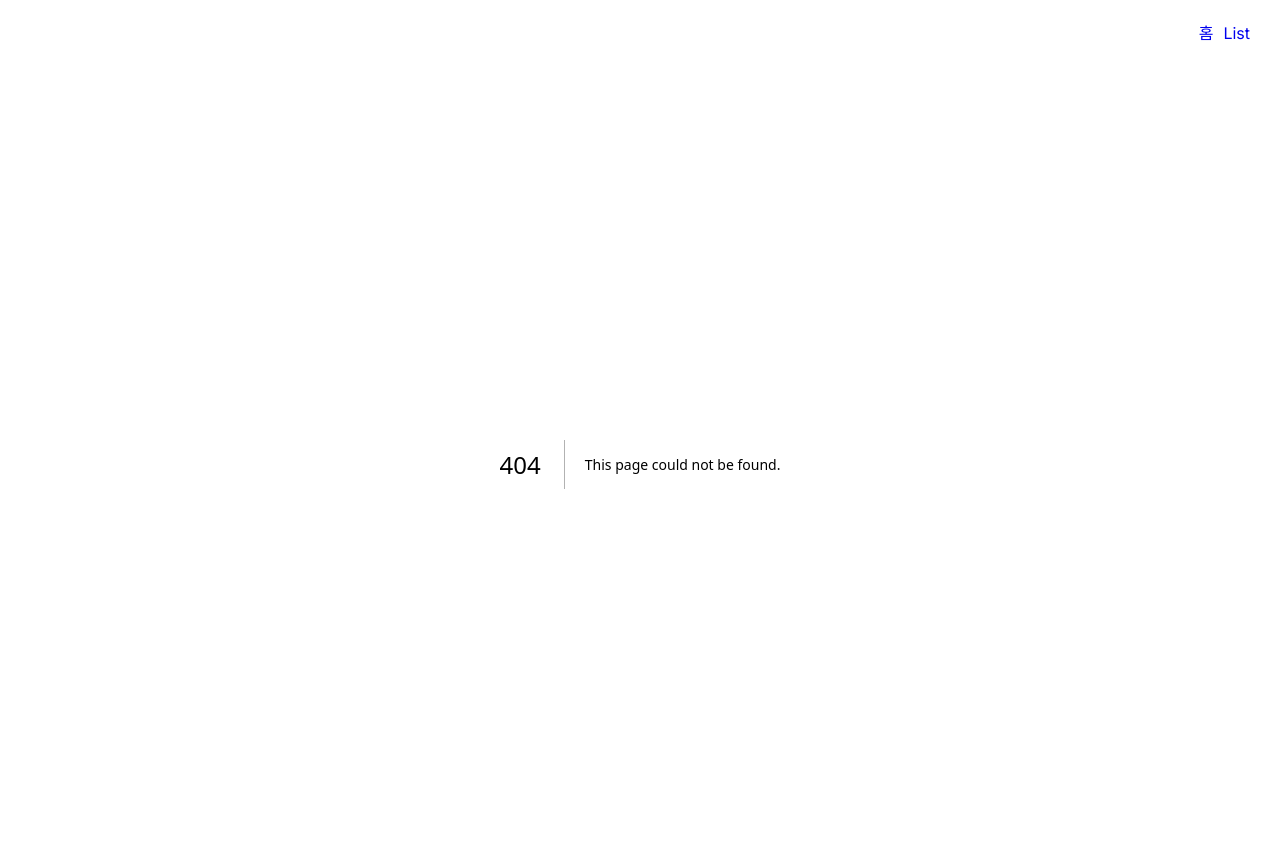
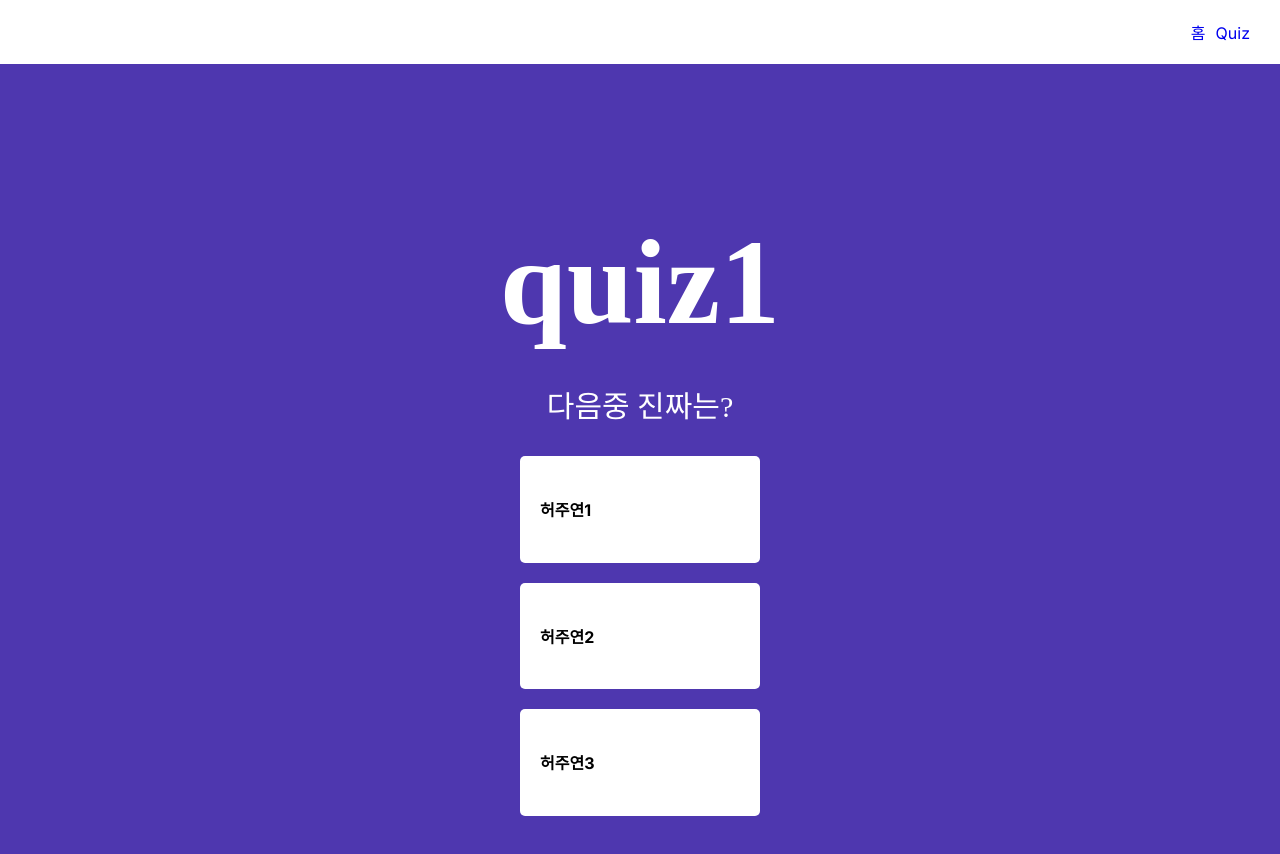
Before and after one commit to heoja/Surack, a Next.js app: page /quiz in a window 1280 px wide. Before the commit this address had no page. Shown: the top 854 px of the page. Built offline with nearby package versions, Linux system fonts and the light colour scheme.

Commit message:
test on 230617 14:23

```diff
--- a/app/layout.js
+++ b/app/layout.js
@@ -19,7 +19,7 @@ export default function RootLayout({ children }) {
           </div>
           <div className="menubar">
             <Link href="/">홈</Link>
-            <Link href="/list">List</Link>
+            <Link href="/quiz">Quiz</Link>
           </div>
         </div>{children}</body>
     </html>
--- a/app/list/page.js
+++ b/app/quiz/page.js
@@ -1,6 +1,6 @@
 import Link from "next/link"
 
-export default function List() {
+export default function Quiz() {
     let candidates = ['허주연1', '허주연2', '허주연3']
 
     return (
```
Also changed, not shown: 1 other file (tests, documents, lock files or other folders).
